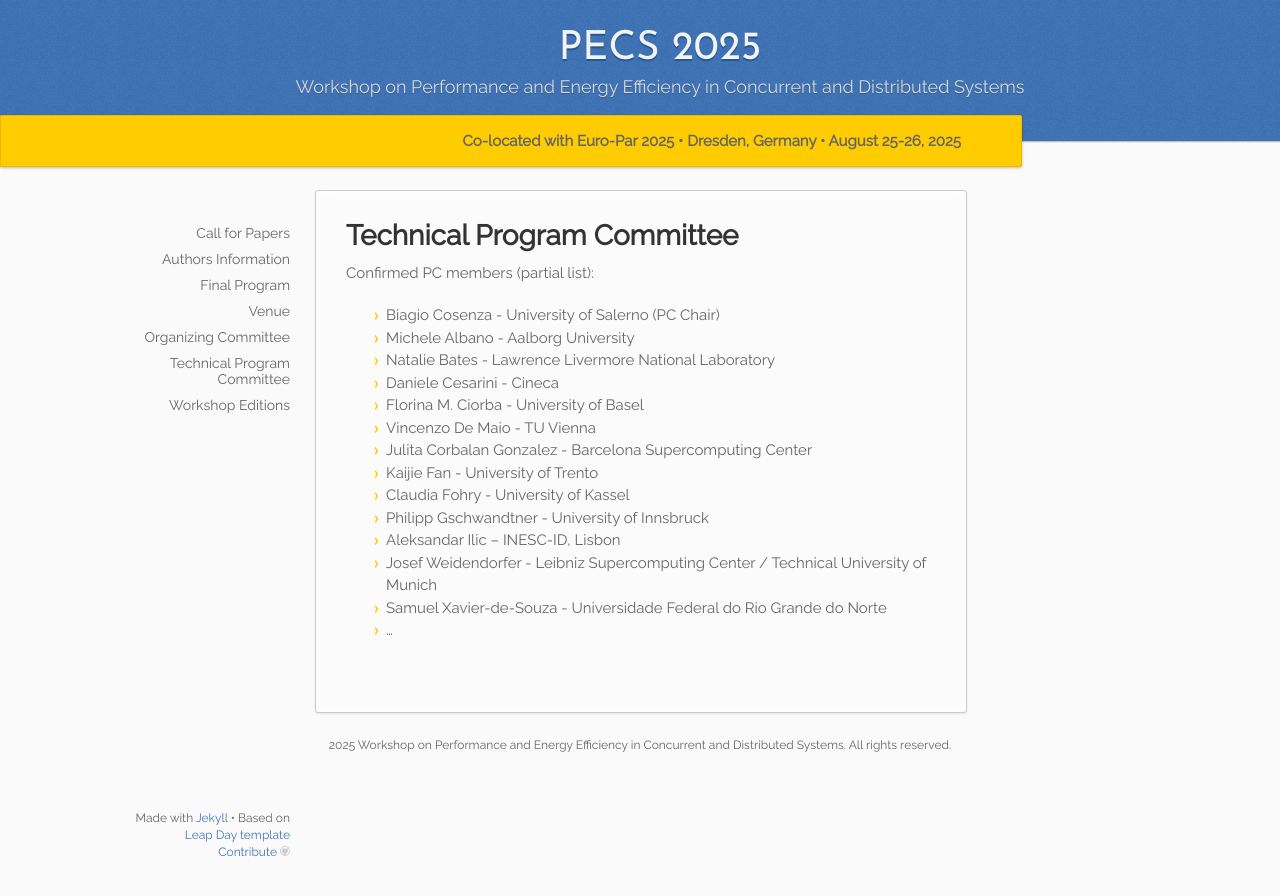
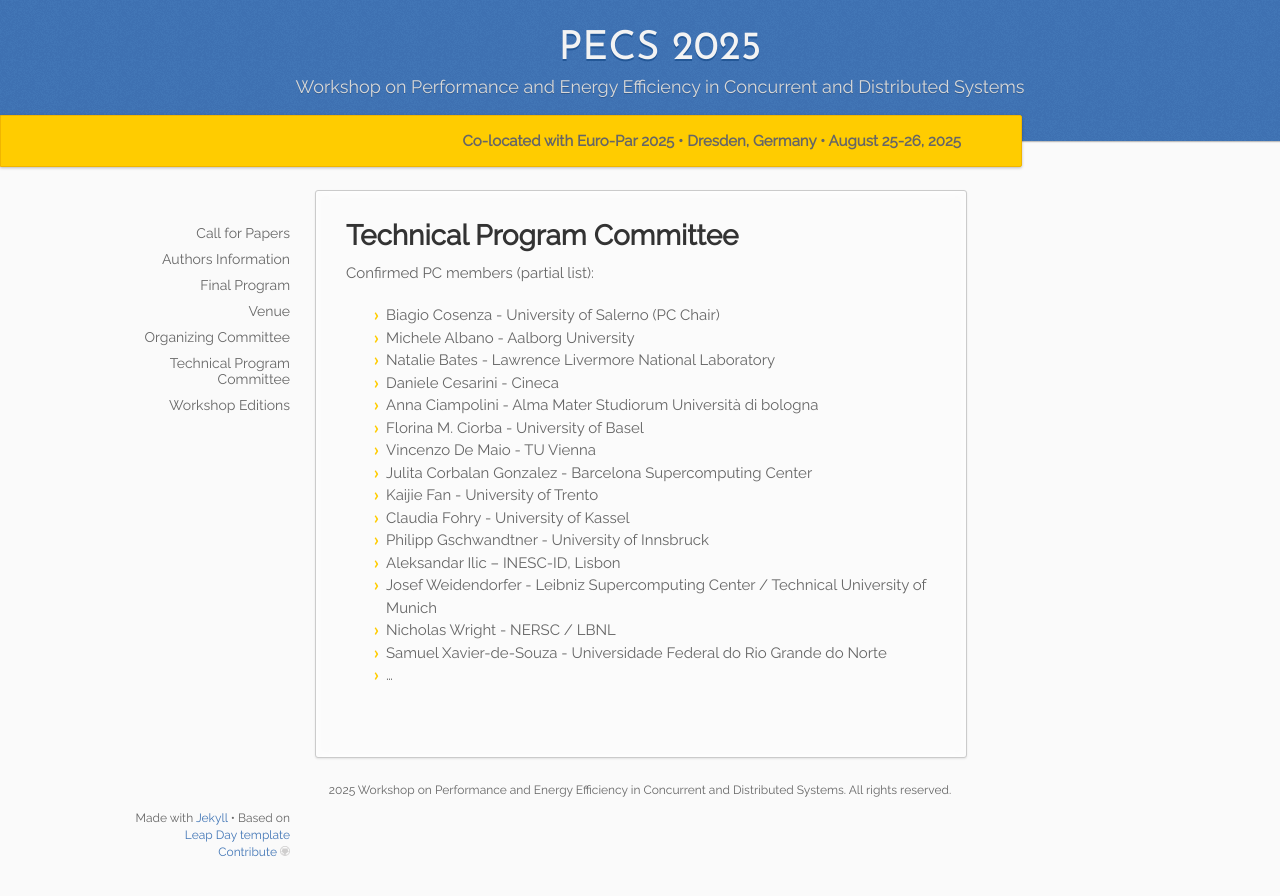
Before and after one commit to pecs-workshop/pecs-workshop.github.io, a Jekyll site: the page built from _2025/10.tpc.md, in a window 1280 px wide. Shown: the top 896 px of the page. Built offline with Jekyll 4.4.1, drawn with Linux system fonts in a browser that asks for light colours.

Commit message:
First commit 2025

```diff
--- a/_2025/10.tpc.md
+++ b/_2025/10.tpc.md
@@ -11,6 +11,7 @@
 * Michele Albano - Aalborg University
 * Natalie Bates - Lawrence Livermore National Laboratory
 * Daniele Cesarini - Cineca
+* Anna Ciampolini - Alma Mater Studiorum Università di bologna
 * Florina M. Ciorba - University of Basel
 * Vincenzo De Maio - TU Vienna
 * Julita Corbalan Gonzalez - Barcelona Supercomputing Center
@@ -19,6 +20,7 @@
 * Philipp Gschwandtner - University of Innsbruck
 * Aleksandar Ilic – INESC-ID, Lisbon
 * Josef Weidendorfer - Leibniz Supercomputing Center / Technical University of Munich
+* Nicholas Wright - NERSC / LBNL
 * Samuel Xavier-de-Souza - Universidade Federal do Rio Grande do Norte
 * ...
 
```
